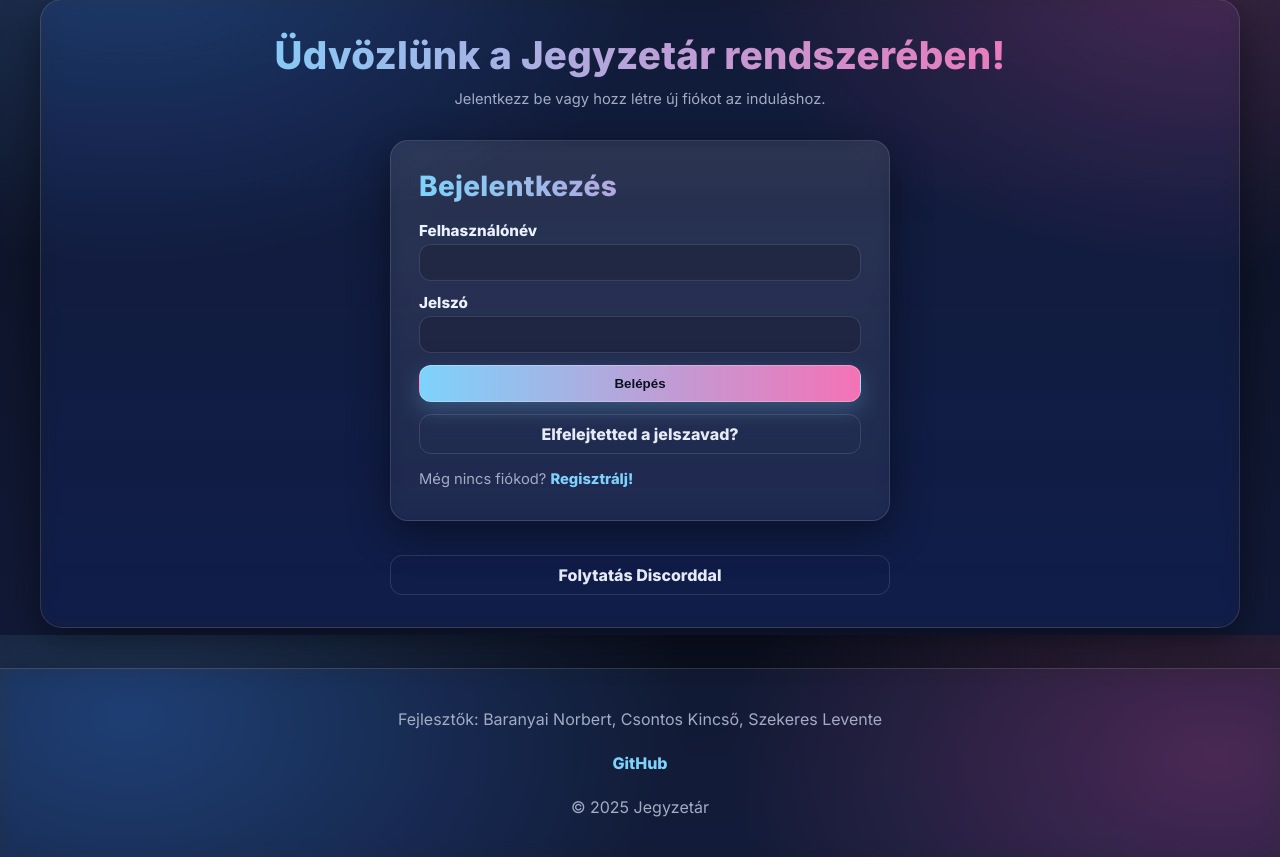
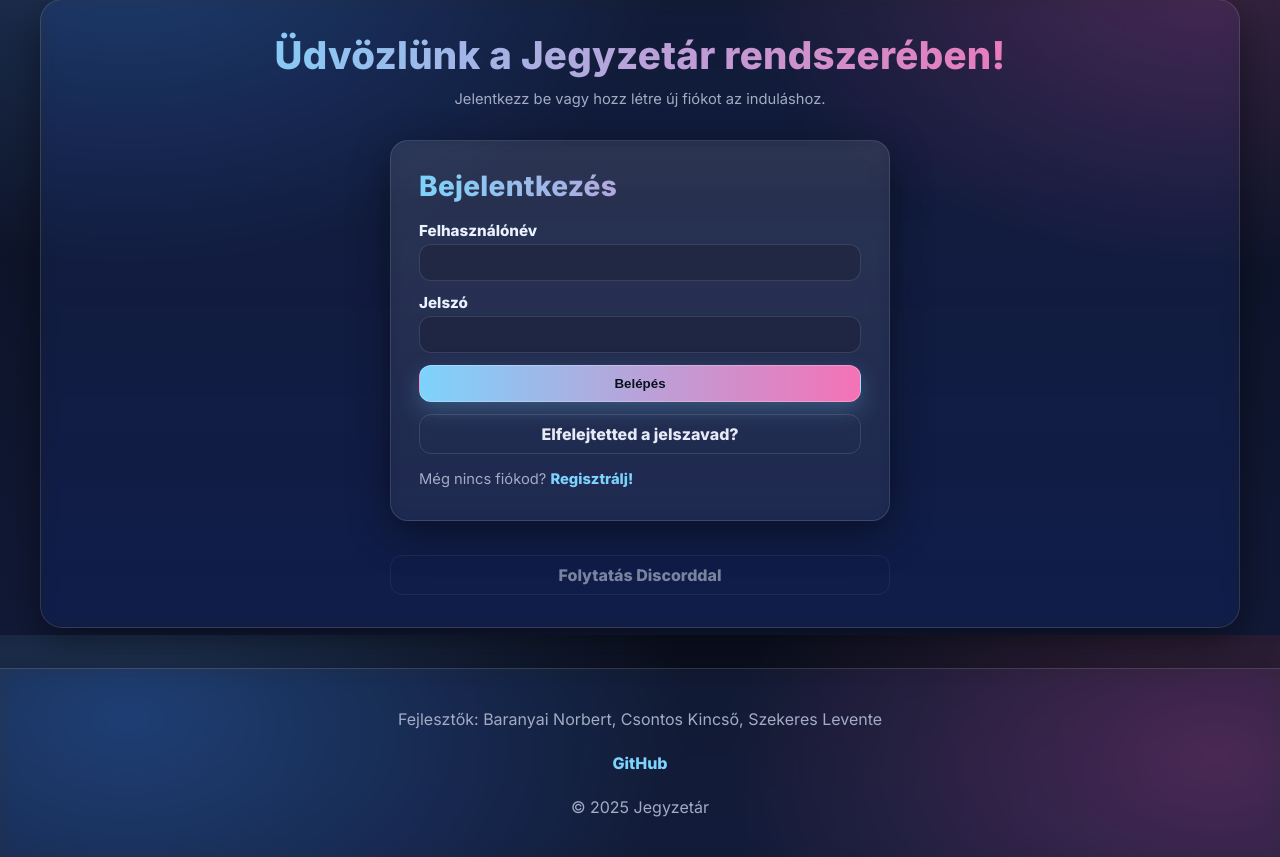
Before and after one commit to doomhyena/jegyzetar.eu-src, a PHP site: page /reglog.php in a window 1280 px wide. Shown: the part 165-1022 px from the top of the page. Run offline with PHP 8.4, Linux system fonts and the light colour scheme; data that the repository does not hold is empty.

Commit message:
disable stílus hozzáadva, kikapcsolja a gombokat

```diff
--- a/src/assets/css/styles.aurora.css
+++ b/src/assets/css/styles.aurora.css
@@ -598,6 +598,12 @@ footer {
     transform: translateY(-1px);
 }
 
+.disabled {
+    pointer-events: none;
+    cursor: default;
+    opacity: 0.5;
+}
+
 .btn-ghost {
     display: inline-flex;
     justify-content: center;
```
